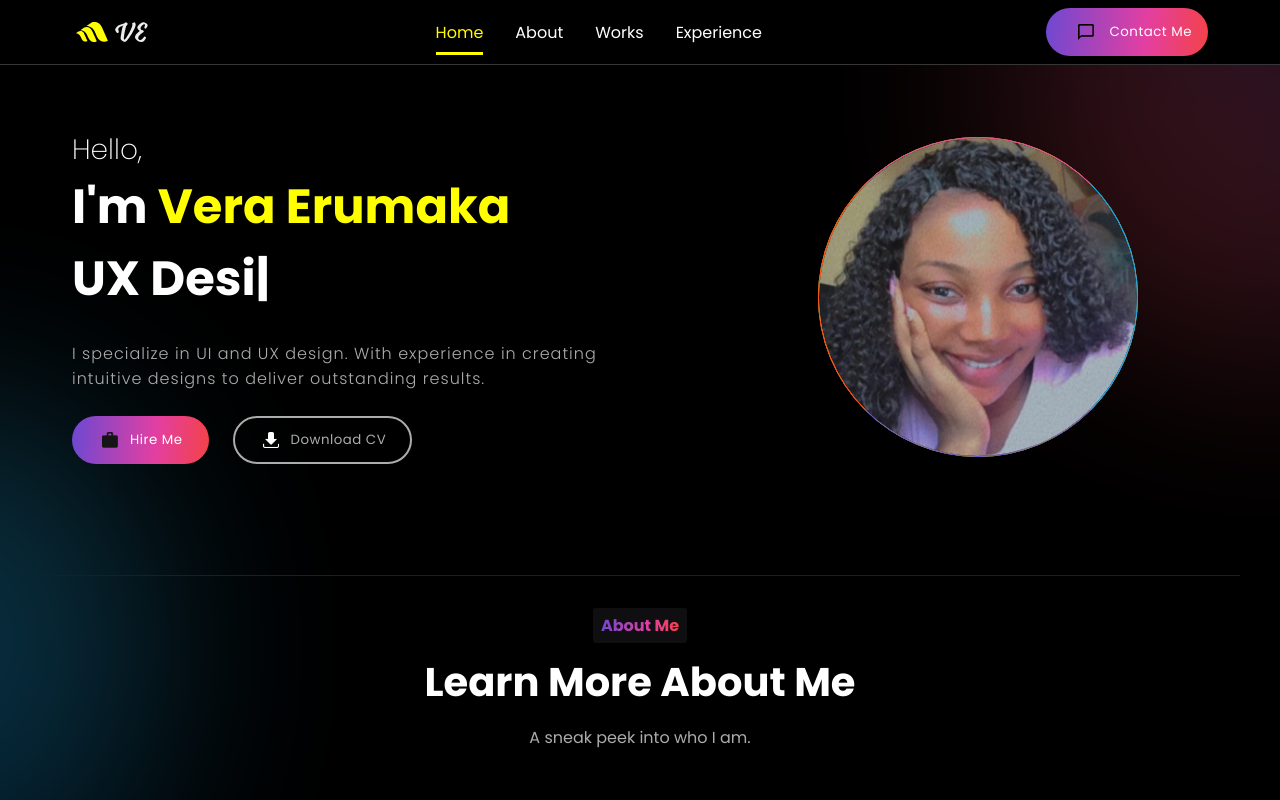
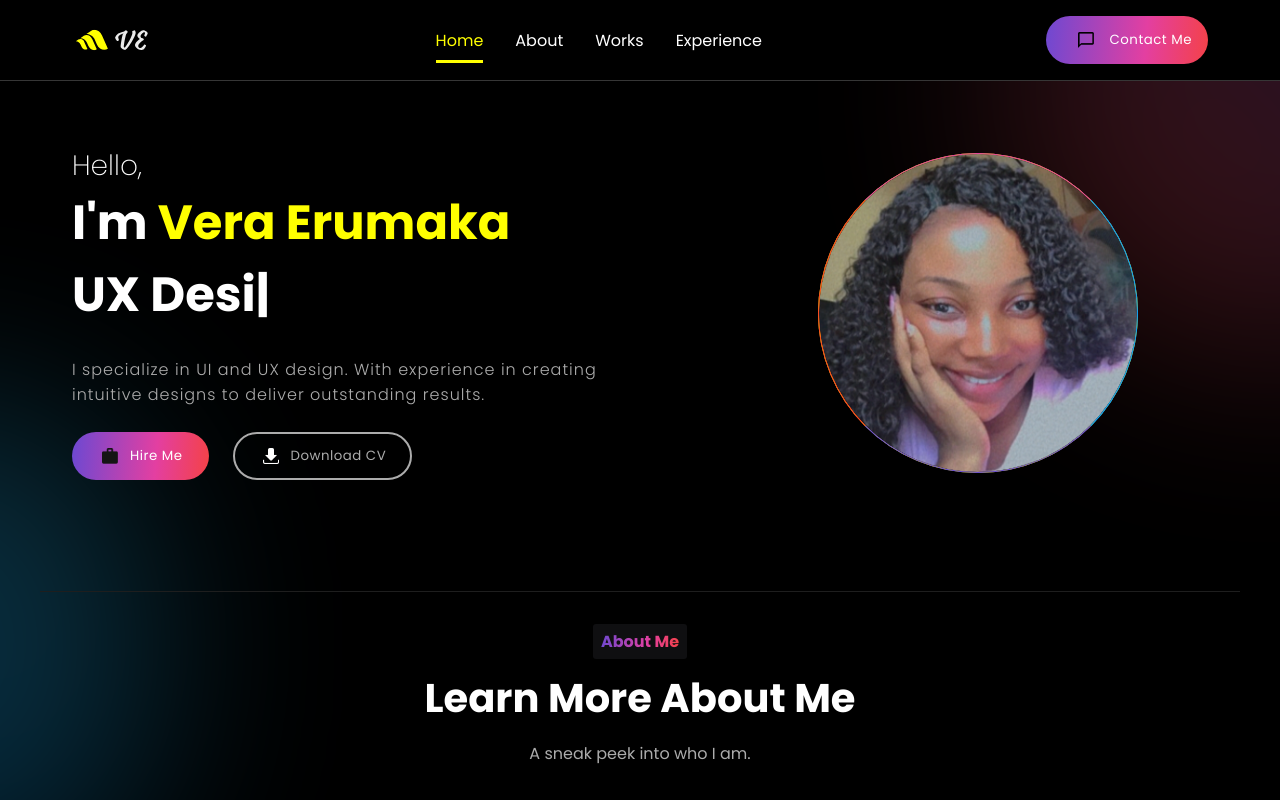
Before and after one commit to PromiseUdo/veraerumaka, a React (Create React App) app: page / in a window 1280 px wide. Shown: the top 800 px of the page. Built offline with nearby package versions, Linux system fonts and the light colour scheme.

Commit message:
nav adjusts

```diff
--- a/src/styles/Navbar.module.scss
+++ b/src/styles/Navbar.module.scss
@@ -13,7 +13,7 @@
   border-bottom: 1px solid $color-border-dark;
   .navbar {
     background: $color-darkest;
-    height: 4rem;
+    height: 5rem;
     width: 100vw;
     max-width: 75rem;
     margin: 0 auto;
```
